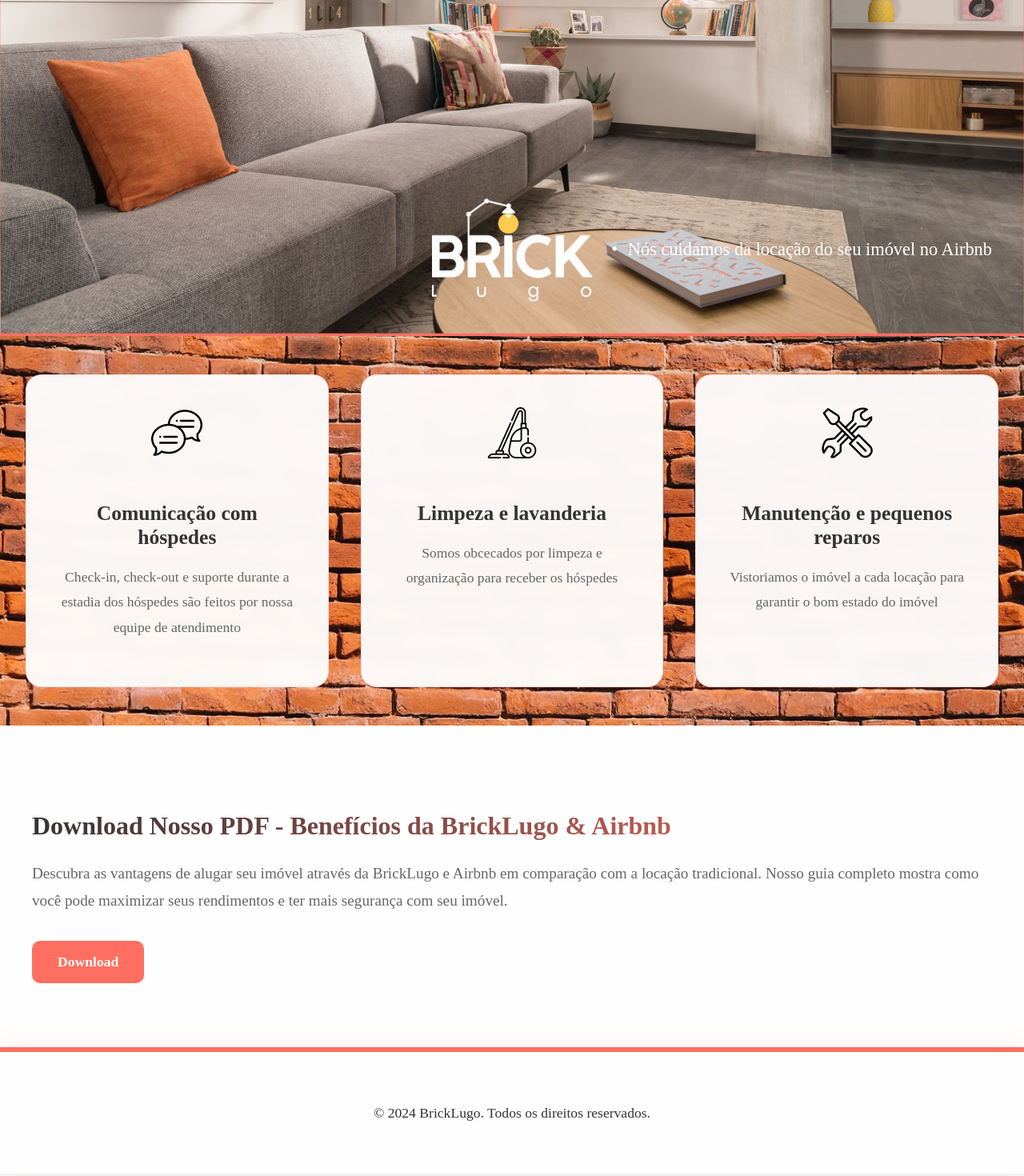
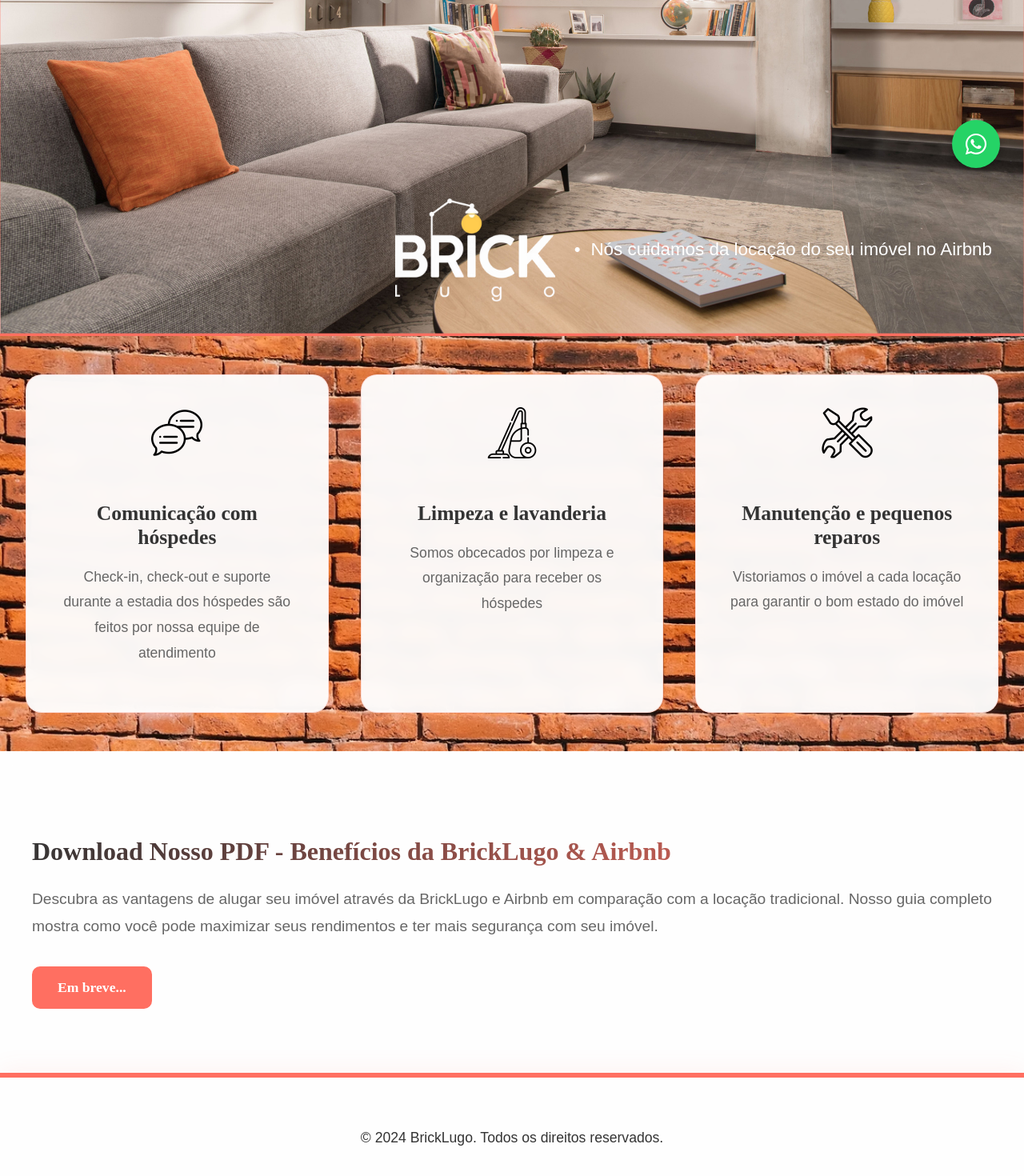
Before and after one commit to IdhcbIan/Site_BrickLugo, a React (Vite) app: page / in a window 1280 px wide. Shown: the part 560-2030 px from the top of the page at 80% size. Built offline with nearby package versions, Linux system fonts and the light colour scheme.

Commit message:
New semester!!

```diff
--- a/src/App.jsx
+++ b/src/App.jsx
@@ -8,15 +8,19 @@ import CleanIcon from './assets/Clean.png'
 import TalkIcon from './assets/Talk.png'
 import ToolsIcon from './assets/Tools.png'
 import LogoWhite from './assets/Logo1.png'
+import FloatingWhatsApp from './Legos/Floating'
 
 
 const GlobalStyle = createGlobalStyle`
+  @import url('https://fonts.googleapis.com/css2?family=Rozha+One&display=swap');
+  @import url('https://fontsgeek.com/fonts/avenir-light');
+
   body {
     background-color: #f5f5f5;
     color: #333333;
     margin: 0;
     padding: 0;
-    font-family: 'Unna', serif;
+    font-family: 'Rozha One', serif;
     -webkit-font-smoothing: antialiased;
     scroll-behavior: smooth;
   }
@@ -67,7 +71,7 @@ const HeroContent = styled.div`
     color: white;
     font-size: 1.4rem;
     margin: 0;
-    font-family: 'Unna', serif;
+    font-family: 'Avenir Light', sans-serif;
     display: flex;
     align-items: center;
 
@@ -114,14 +118,14 @@ const ProjectCard = styled(motion.div)`
     font-size: 1.6rem;
     font-weight: 700;
     margin-bottom: 1.2rem;
-    font-family: 'Unna', serif;
+    font-family: 'Rozha One', serif;
   }
 
   p {
     color: #666666;
     line-height: 1.8;
     font-size: 1.1rem;
-    font-family: 'Unna', serif;
+    font-family: 'Avenir Light', sans-serif;
   }
 
   img {
@@ -160,7 +164,7 @@ const BookSection = styled.section`
       background: linear-gradient(135deg, #333333 0%, #ff6f61 100%);
       -webkit-background-clip: text;
       -webkit-text-fill-color: transparent;
-      font-family: 'Unna', serif;
+      font-family: 'Rozha One', serif;
     }
 
     p {
@@ -168,7 +172,7 @@ const BookSection = styled.section`
       line-height: 1.8;
       color: #666666;
       margin-bottom: 2rem;
-      font-family: 'Unna', serif;
+      font-family: 'Avenir Light', sans-serif;
     }
 
     ul {
@@ -180,7 +184,7 @@ const BookSection = styled.section`
         margin-bottom: 1rem;
         font-size: 1.1rem;
         color: #555555;
-        font-family: 'Unna', serif;
+        font-family: 'Avenir Light', sans-serif;
       }
     }
   }
@@ -198,7 +202,7 @@ const Footer = styled.footer`
   p {
     font-size: 1.1rem;
     font-weight: 500;
-    font-family: 'Unna', serif;
+    font-family: 'Avenir Light', sans-serif;
   }
 `
 
@@ -321,11 +325,11 @@ function App() {
                     borderRadius: '10px',
                     cursor: 'pointer',
                     fontWeight: '600',
-                    fontFamily: 'Unna, serif'
+                    fontFamily: 'Rozha One, serif'
                   }}
                 >
                   <a href="/guide" style={{ color: 'white', textDecoration: 'none' }}>
-                    Download
+                    Em breve...
                   </a>
                 </motion.button>
               </div>
@@ -335,6 +339,8 @@ function App() {
           <Footer>
             <p>© 2024 BrickLugo. Todos os direitos reservados.</p>
           </Footer>
+
+          <FloatingWhatsApp />
         </motion.div>
       </AnimatePresence>
     </>
--- /dev/null
+++ b/src/Legos/Floating.jsx
@@ -0,0 +1,104 @@
+import { useState, useEffect } from 'react'
+import styled, { createGlobalStyle } from 'styled-components'
+import { FaWhatsapp } from 'react-icons/fa'
+
+const GlobalFontStyle = createGlobalStyle`
+  @import url('https://fontsgeek.com/fonts/avenir-light');
+`
+
+const FloatingContainer = styled.div`
+  position: fixed;
+  bottom: 30px;
+  right: 30px;
+  z-index: 1000;
+  font-family: 'Avenir Light', sans-serif;
+`
+
+const WhatsappButton = styled.a`
+  display: flex;
+  align-items: center;
+  justify-content: center;
+  width: 60px;
+  height: 60px;
+  border-radius: 50%;
+  background-color: #25D366;
+  color: white;
+  box-shadow: 0 4px 10px rgba(0, 0, 0, 0.3);
+  cursor: pointer;
+  transition: all 0.3s ease;
+  text-decoration: none;
+
+  &:hover {
+    transform: scale(1.1);
+    box-shadow: 0 6px 14px rgba(0, 0, 0, 0.4);
+  }
+`
+
+const WhatsappIcon = styled(FaWhatsapp)`
+  font-size: 30px;
+`
+
+const PulseAnimation = styled.div`
+  position: absolute;
+  width: 60px;
+  height: 60px;
+  border-radius: 50%;
+  background-color: #25D366;
+  opacity: 0.7;
+  animation: pulse 1.5s infinite;
+
+  @keyframes pulse {
+    0% {
+      transform: scale(1);
+      opacity: 0.7;
+    }
+    70% {
+      transform: scale(1.3);
+      opacity: 0;
+    }
+    100% {
+      transform: scale(1.3);
+      opacity: 0;
+    }
+  }
+`
+
+function FloatingWhatsApp() {
+  const [isVisible, setIsVisible] = useState(true);
+
+  useEffect(() => {
+    const handleScroll = () => {
+      // Always visible now, but you can add custom logic if needed
+      setIsVisible(true);
+    };
+
+    window.addEventListener('scroll', handleScroll);
+
+    // Check initial position
+    handleScroll();
+
+    return () => {
+      window.removeEventListener('scroll', handleScroll);
+    };
+  }, []);
+
+  if (!isVisible) return null;
+
+  return (
+    <>
+      <GlobalFontStyle />
+      <FloatingContainer>
+        <WhatsappButton
+          href="https://api.whatsapp.com/send?phone=5531995936705&text=Ol%C3%A1%2C%20eu%20vim%20pelo%20site%20da%20Brick%20Lugo%20e%20gostaria%20de%20saber%20mais%20sobre%20a%20administra%C3%A7%C3%A3o%20de%20Airbnb"
+          target="_blank"
+          rel="noopener noreferrer"
+        >
+          <PulseAnimation />
+          <WhatsappIcon />
+        </WhatsappButton>
+      </FloatingContainer>
+    </>
+  );
+}
+
+export default FloatingWhatsApp;
--- a/src/Legos/Header.jsx
+++ b/src/Legos/Header.jsx
@@ -34,7 +34,7 @@ const SocialLinks = styled.div`
 
 const SocialIcon = styled.a`
   color: ${seaGreen};
-  font-size: 1.5rem;
+  font-size: 1.9rem;
   transition: color 0.3s ease;
 
   &:hover {
@@ -47,7 +47,7 @@ const StyledLink = styled.a`
   color: ${seaGreen};
   font-weight: 600;
   font-size: 1.2rem;
-  font-family: 'Poppins', sans-serif;
+  font-family: 'Rozha One', serif;
   transition: all 0.3s ease;
   position: relative;
   padding: 0.5rem 1rem;
--- a/src/Pages/Depoimentos.jsx
+++ b/src/Pages/Depoimentos.jsx
@@ -4,6 +4,8 @@ import Header from '../Legos/Header'
 import { createGlobalStyle } from 'styled-components'
 
 const GlobalStyle = createGlobalStyle`
+  @import url('https://fonts.googleapis.com/css2?family=Rozha+One&display=swap');
+
   body {
     margin: 0;
     padding: 0;
@@ -35,7 +37,7 @@ const TestimonialsSection = styled.section`
     font-size: 2.8rem;
     color: #ff6f61;
     margin-bottom: 3rem;
-    font-family: 'Unna', serif;
+    font-family: 'Rozha One', serif;
     text-align: center;
   }
 `
@@ -62,7 +64,7 @@ const TestimonialCard = styled(motion.div)`
     line-height: 1.6;
     color: #555;
     flex-grow: 1;
-    font-family: 'Unna', serif;
+    font-family: 'Avenir Light', 'Helvetica Neue', sans-serif;
     font-style: italic;
   }
 `
--- a/src/Pages/Missao.jsx
+++ b/src/Pages/Missao.jsx
@@ -8,6 +8,8 @@ import ToolsIcon from '../assets/Tools.png'
 import { createGlobalStyle } from 'styled-components'
 
 const GlobalStyle = createGlobalStyle`
+  @import url('https://fonts.googleapis.com/css2?family=Rozha+One&display=swap');
+
   body {
     margin: 0;
     padding: 0;
@@ -39,7 +41,7 @@ const ServiceSection = styled.section`
     font-size: 2.4rem;
     color: #ff6f61;
     margin-bottom: 2rem;
-    font-family: 'Unna', serif;
+    font-family: 'Rozha One', serif;
     text-align: center;
   }
 
@@ -50,7 +52,7 @@ const ServiceSection = styled.section`
     max-width: 800px;
     text-align: center;
     margin-bottom: 2rem;
-    font-family: 'Unna', serif;
+    font-family: 'Avenir Light', 'Avenir', sans-serif;
   }
 
   img {
@@ -84,7 +86,7 @@ const MissionSection = styled.section`
   h1 {
     font-size: 3rem;
     margin-bottom: 2rem;
-    font-family: 'Unna', serif;
+    font-family: 'Rozha One', serif;
     text-align: center;
     color: #ff6f61;
   }
@@ -95,7 +97,7 @@ const MissionSection = styled.section`
     max-width: 800px;
     text-align: center;
     margin-bottom: 2rem;
-    font-family: 'Unna', serif;
+    font-family: 'Avenir Light', 'Avenir', sans-serif;
   }
 `
 
@@ -114,7 +116,7 @@ const PassiveIncomeSection = styled.section`
   h2 {
     font-size: 2.6rem;
     margin-bottom: 2rem;
-    font-family: 'Unna', serif;
+    font-family: 'Rozha One', serif;
     text-align: center;
   }
 
@@ -124,7 +126,7 @@ const PassiveIncomeSection = styled.section`
     max-width: 800px;
     text-align: center;
     margin-bottom: 2rem;
-    font-family: 'Unna', serif;
+    font-family: 'Avenir Light', 'Avenir', sans-serif;
   }
 `
 
@@ -187,30 +189,12 @@ function Missao() {
             <h2>RENDA PASSIVA COM IMÓVEIS</h2>
             <p>
               Transforme seu imóvel em uma fonte de renda passiva consistente e lucrativa. Com a Brick Lugo, você maximiza o
-              potencial do seu investimento imobiliário sem precisar se preocupar com a gestão diária. Nossa abordagem
-              profissional garante ocupação otimizada e preços competitivos, resultando em retornos financeiros superiores
-              aos aluguéis tradicionais.
+              potencial do seu investimento imobiliário sem precisar se preocupar com a gestão diária. Nossa abordagem profissional
+              garante ocupação otimizada e preços competitivos, considerando a entrega de retorno financeiro superior ao aluguel tradicional.
             </p>
           </PassiveIncomeSection>
 
           <BrickDivider />
-
-          <PassiveIncomeSection
-            as={motion.section}
-            initial={{ opacity: 0, y: 20 }}
-            whileInView={{ opacity: 1, y: 0 }}
-            viewport={{ once: true }}
-            transition={{ duration: 0.8 }}
-            style={{ background: "#333333" }}
-          >
-            <h2>LIBERDADE FINANCEIRA</h2>
-            <p>
-              Alcance mais liberdade financeira com seu patrimônio imobiliário. Ao confiar a gestão do seu imóvel à Brick Lugo,
-              você não apenas garante uma renda passiva consistente, mas também libera seu tempo para se dedicar a outras
-              atividades e investimentos. Nossa expertise no mercado de aluguel atraves do Airbnb em Belo Horizonte assegura que
-              seu imóvel tenha performance superior, contribuindo significativamente para sua independência financeira.
-            </p>
-          </PassiveIncomeSection>
         </motion.div>
       </PageWrapper>
     </>
--- a/src/Pages/Servicos.jsx
+++ b/src/Pages/Servicos.jsx
@@ -8,6 +8,8 @@ import ToolsIcon from '../assets/Tools.png'
 import { createGlobalStyle } from 'styled-components'
 
 const GlobalStyle = createGlobalStyle`
+  @import url('https://fonts.googleapis.com/css2?family=Rozha+One&display=swap');
+
   body {
     margin: 0;
     padding: 0;
@@ -39,7 +41,7 @@ const ServiceSection = styled.section`
     font-size: 2.4rem;
     color: #ff6f61;
     margin-bottom: 2rem;
-    font-family: 'Unna', serif;
+    font-family: 'Rozha One', serif;
     text-align: center;
   }
 
@@ -50,7 +52,8 @@ const ServiceSection = styled.section`
     max-width: 800px;
     text-align: center;
     margin-bottom: 2rem;
-    font-family: 'Unna', serif;
+    font-family: 'Avenir Light', 'Avenir', sans-serif;
+    font-weight: 300;
   }
 
   img {
@@ -73,18 +76,13 @@ function Servicos() {
   const services = [
     {
       title: "Comunicação com hóspedes",
-      description: "Nossa equipe especializada gerencia toda a comunicação com os hóspedes, desde o primeiro contato até o check-out. Oferecemos suporte 24/7, garantindo uma experiência excepcional e respostas rápidas a qualquer necessidade durante a estadia.",
+      description: "Nossa equipe especializada gerencia toda a comunicação com os hóspedes, desde o primeiro contato até o check-out. Garantimos uma experiência excepcional e respostas rápidas a qualquer necessidade durante a estadia.",
       icon: TalkIcon
     },
     {
       title: "Limpeza e lavanderia",
       description: "Mantemos os mais altos padrões de limpeza e higienização. Nossa equipe profissional realiza uma limpeza completa entre as estadias, incluindo troca de roupas de cama e banho, garantindo que cada hóspede encontre um ambiente impecável.",
       icon: CleanIcon
-    },
-    {
-      title: "Manutenção e pequenos reparos",
-      description: "Realizamos vistorias regulares e manutenção preventiva em seu imóvel. Nossa equipe técnica está sempre pronta para resolver qualquer problema rapidamente, preservando a qualidade e o valor do seu investimento.",
-      icon: ToolsIcon
     }
   ]
 
```
